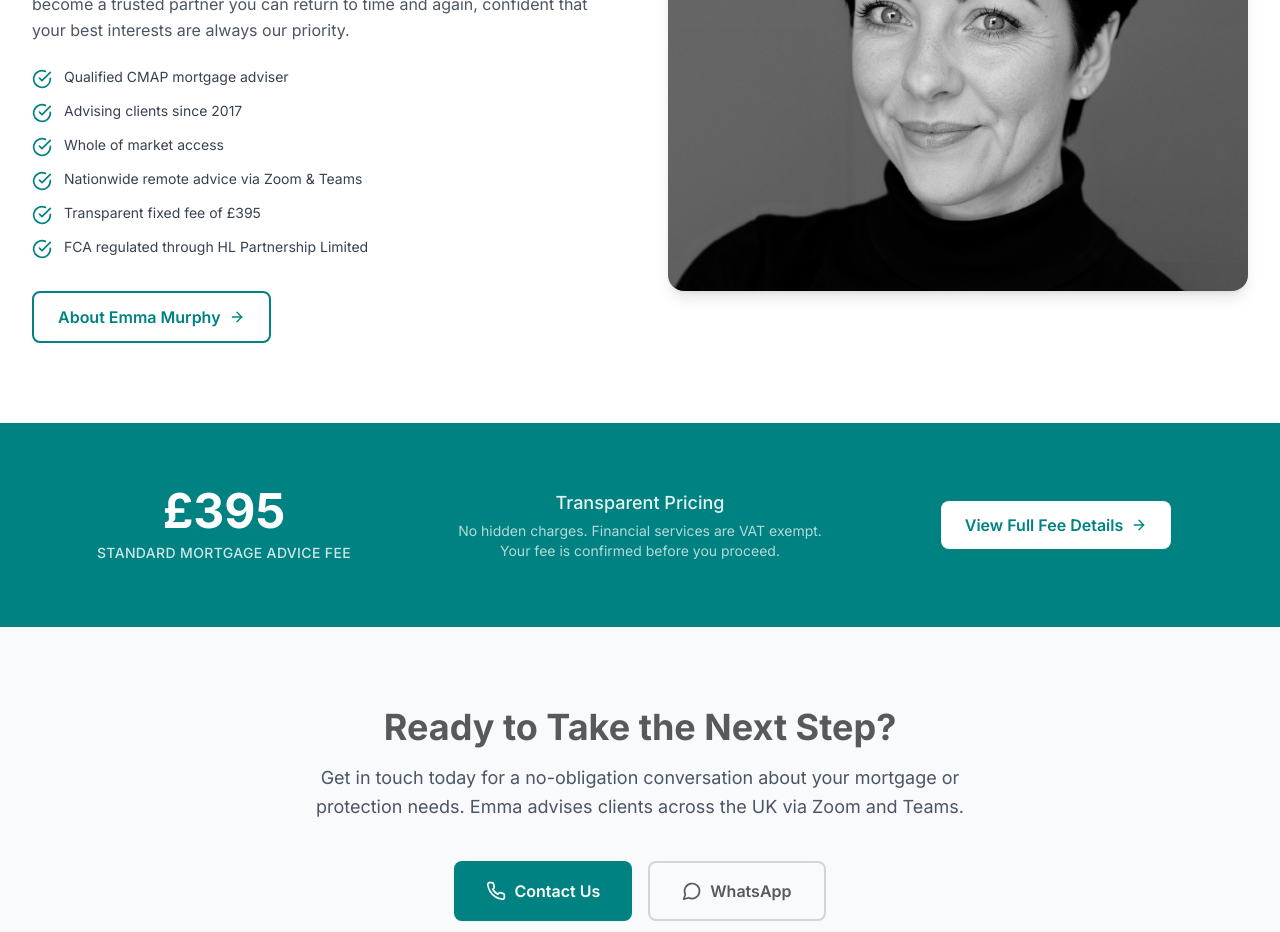
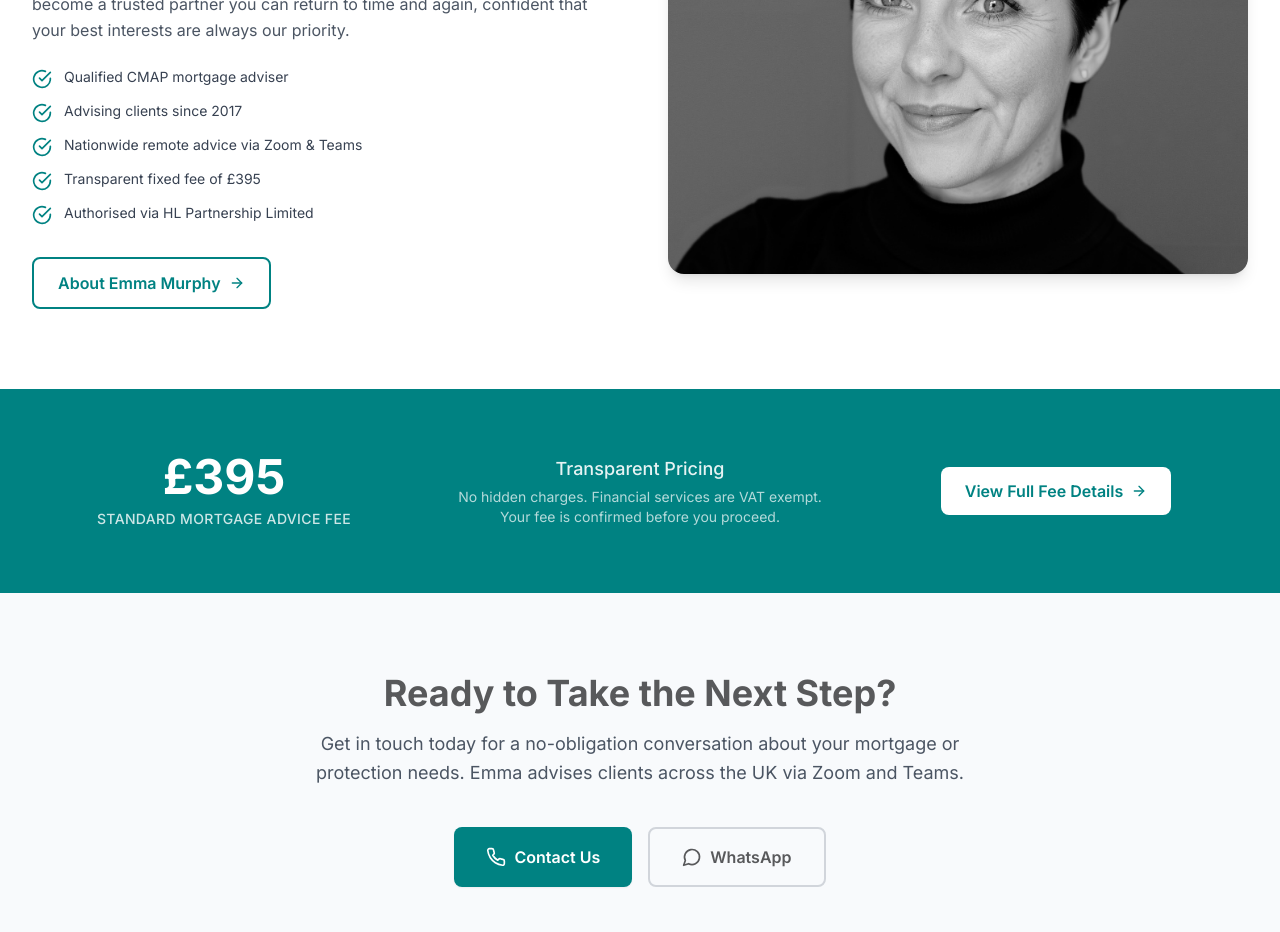
Before and after one commit to meemal/middlepennymortgages, a React (Vite) app: page / in a window 1280 px wide. Shown: the part 2460-3392 px from the top of the page. Built offline with nearby package versions, Linux system fonts and the light colour scheme.

Commit message:
Updated HomePage.tsx

```diff
--- a/src/pages/HomePage.tsx
+++ b/src/pages/HomePage.tsx
@@ -34,10 +34,9 @@ const serviceCards = [
 const trustPoints = [
   'Qualified CMAP mortgage adviser',
   'Advising clients since 2017',
-  'Whole of market access',
   'Nationwide remote advice via Zoom & Teams',
   'Transparent fixed fee of £395',
-  'FCA regulated through HL Partnership Limited',
+  'Authorised via HL Partnership Limited',
 ];
 
 export default function HomePage() {
```
